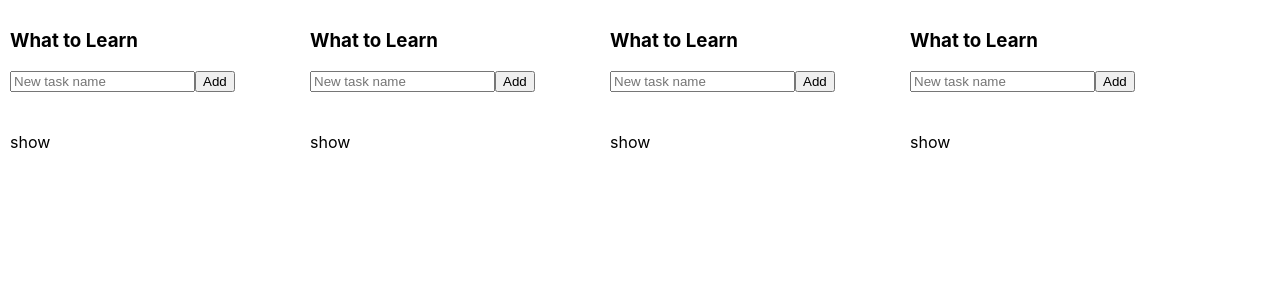
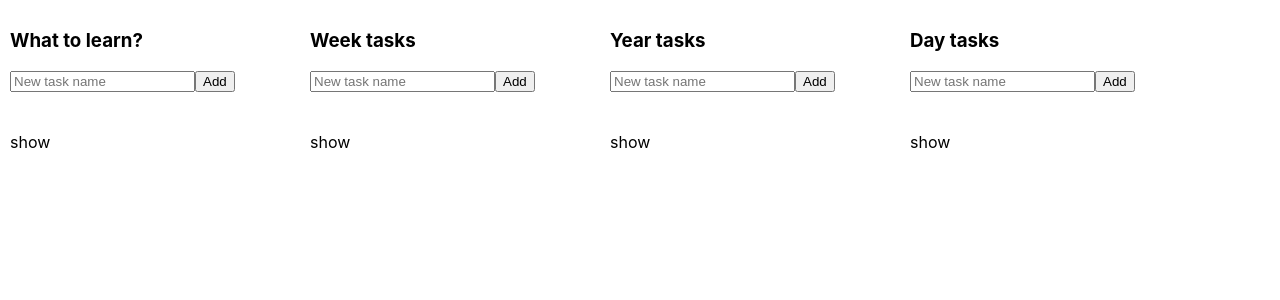
Before and after one commit to PRoman93/mytodolist, a React (Create React App) app: page / in a window 1280 px wide. Shown: the top 300 px of the page. Built offline with nearby package versions, Linux system fonts and the light colour scheme.

Commit message:
fifth case in 7-th todolist is done

```diff
--- a/src/TodoList.js
+++ b/src/TodoList.js
@@ -90,7 +90,7 @@ class TodoList extends React.Component {
     render = () => {
         return (
                 <div className="todoList">
-                    <TodoListHeader addTask={this.addTask}/>
+                    <TodoListHeader addTask={this.addTask} title={this.props.title}/>
 
                     <TodoListTasks changeStatus={this.changeStatus}
                                    changeTitle={this.changeTitle}
--- a/src/TodoListHeader.js
+++ b/src/TodoListHeader.js
@@ -36,7 +36,7 @@ class TodoListHeader extends Component {
         let error = this.state.error ? 'error' : ''
         return (
             <div className="todoList-header">
-                <h3 className="todoList-header__title">What to Learn</h3>
+                <h3 className="todoList-header__title">{this.props.title}</h3>
                 <div className="todoList-newTaskForm">
                     <input className={error}
                            value={this.state.title}
```
